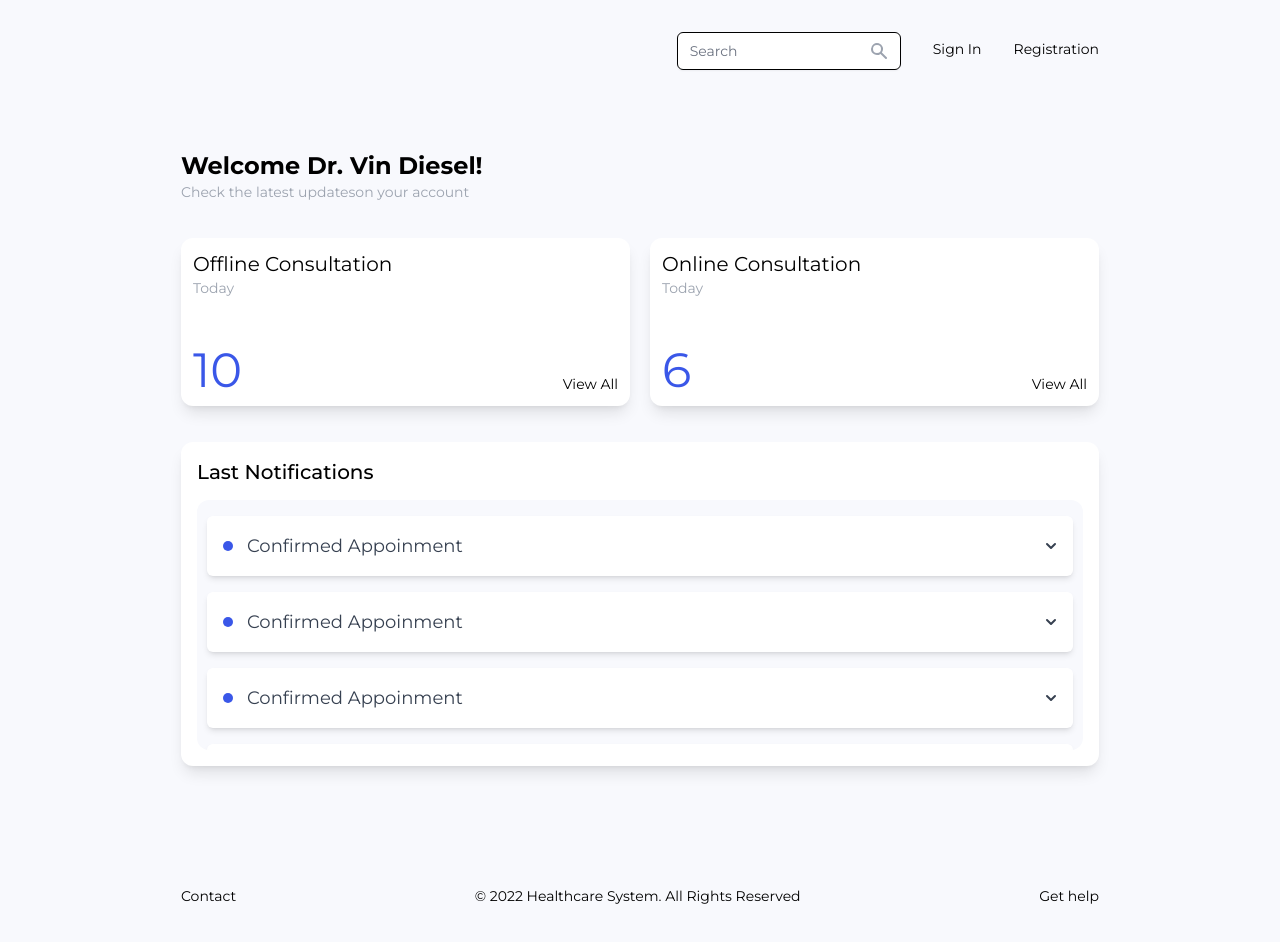
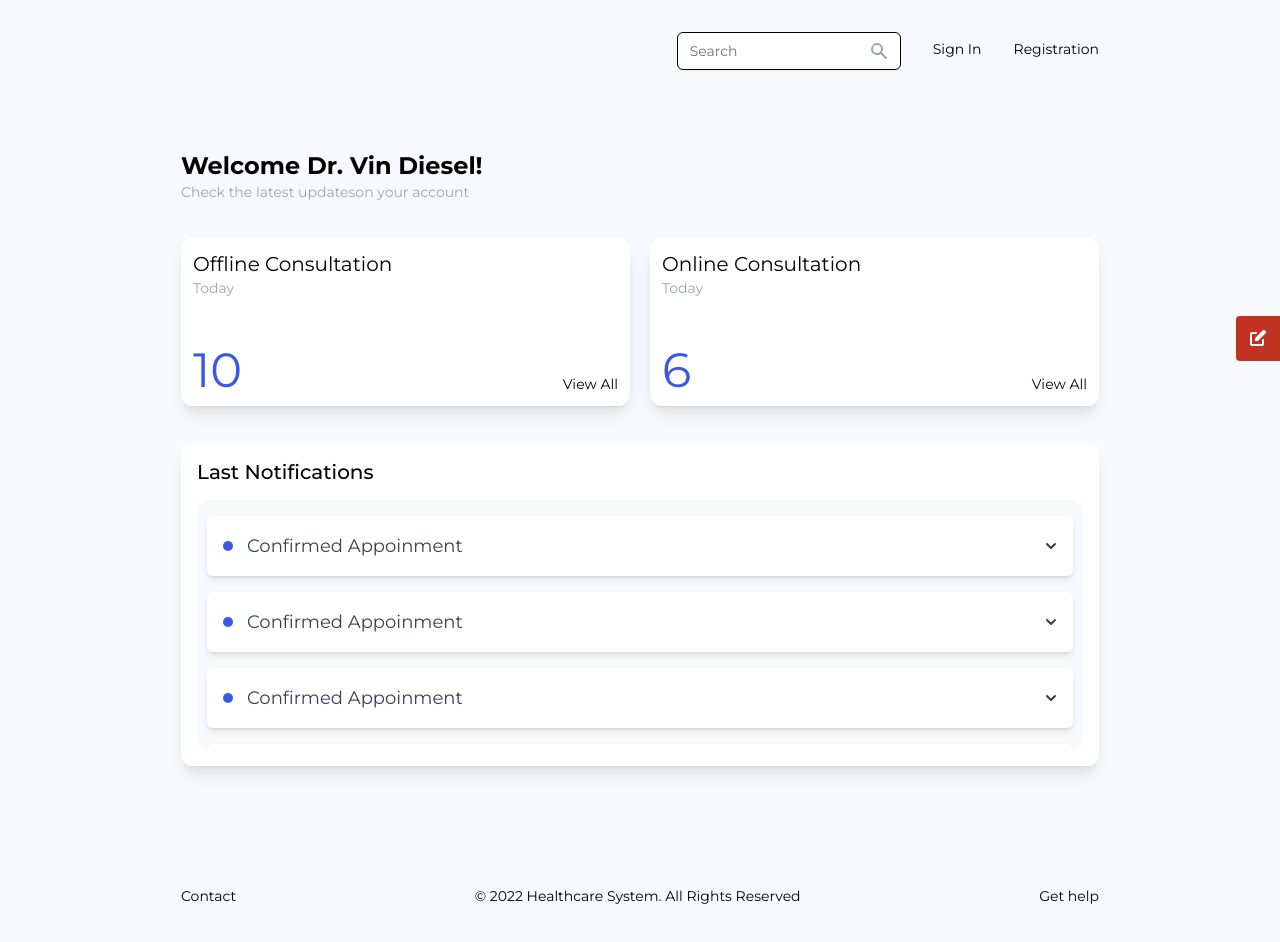
Before and after one commit to danatunes/healthcare-system-front, a React (Vite) app: page /doctor-profile in a window 1280 px wide. Shown: the top 942 px of the page. Built offline with nearby package versions, Linux system fonts and the light colour scheme.

Commit message:
upcoming

```diff
--- a/src/pages/doctor-profile/index.jsx
+++ b/src/pages/doctor-profile/index.jsx
@@ -1,10 +1,12 @@
-import { Link } from "react-router-dom";
-import { Fragment } from "react";
-import { Menu, Transition } from "@headlessui/react";
-import { ChevronDownIcon } from "@heroicons/react/solid";
+import {Link} from "react-router-dom";
+import {Fragment, useState} from "react";
+import {Menu, Transition} from "@headlessui/react";
+import {ChevronDownIcon, PencilAltIcon} from "@heroicons/react/solid";
 import clsx from "clsx";
 
 export const DoctorProfile = () => {
+  const [isOpen, setIsOpen] = useState(false);
+
   return (
     <div className="w-full h-full flex flex-col font-montserrat space-y-9">
       <div>
@@ -31,6 +33,25 @@ export const DoctorProfile = () => {
           <DropDown />
           <DropDown />
         </div>
+      </div>
+      <div className="flex flex-row absolute font-inter right-0 top-64">
+        <div
+          className="bg-[#C03221] mt-6 h-[45px] p-3 rounded-l"
+          onClick={() => {
+            setIsOpen(!isOpen);
+          }}
+        >
+          <PencilAltIcon className="w-5 text-white" />
+        </div>
+        {isOpen && (
+            <div className="p-6 visible:transition-all bg-white rounded-l-lg border border-[#C03221] max-w-[610px] space-y-5">
+              <h1 className="font-medium text-2xl">Upcoming</h1>
+            <UpcomingModalWindow time="45 Minutes" when="19 jan" count={1}/>
+            <UpcomingModalWindow time="35 Minutes" when="20 jan" count={2}/>
+            <UpcomingModalWindow time="60 Minutes" when="22 jan" count={3}/>
+            <UpcomingModalWindow time="50 Minutes" when="20 jan" count={5}/>
+            </div>
+        )}
       </div>
     </div>
   );
@@ -103,3 +124,23 @@ const DropDown = () => {
     </Menu>
   );
 };
+
+const UpcomingModalWindow = ({count,when,time}) => {
+  return(
+     <>
+        <div className={clsx("flex flex-col items-center space-x-0 space-y-2","sm:flex-row sm:space-x-8 sm:space-y-0")}>
+          <div className="w-full">
+            <h1 className="font-medium text-xl">{count} client</h1>
+            <p className="font-normal text-[#8A92A6] text-base">Methods of treatment are given</p>
+          </div>
+          <div className="w-full">
+            <p className="text-[#C03221] text-base font-normal">{when}</p>
+            <p className="font-normal text-[#8A92A6] text-base">{time} Minutes</p>
+          </div>
+          <div className={clsx("flex items-center justify-center border w-full max-h-[40px] border-[#C03221] rounded py-2 px-4","hover:bg-red-100 hover:transition-all","sm:max-w-[50px]")}>
+            <PencilAltIcon className="w-5 text-[#C03221]"/>
+          </div>
+        </div>
+       </>
+  )
+}
```
